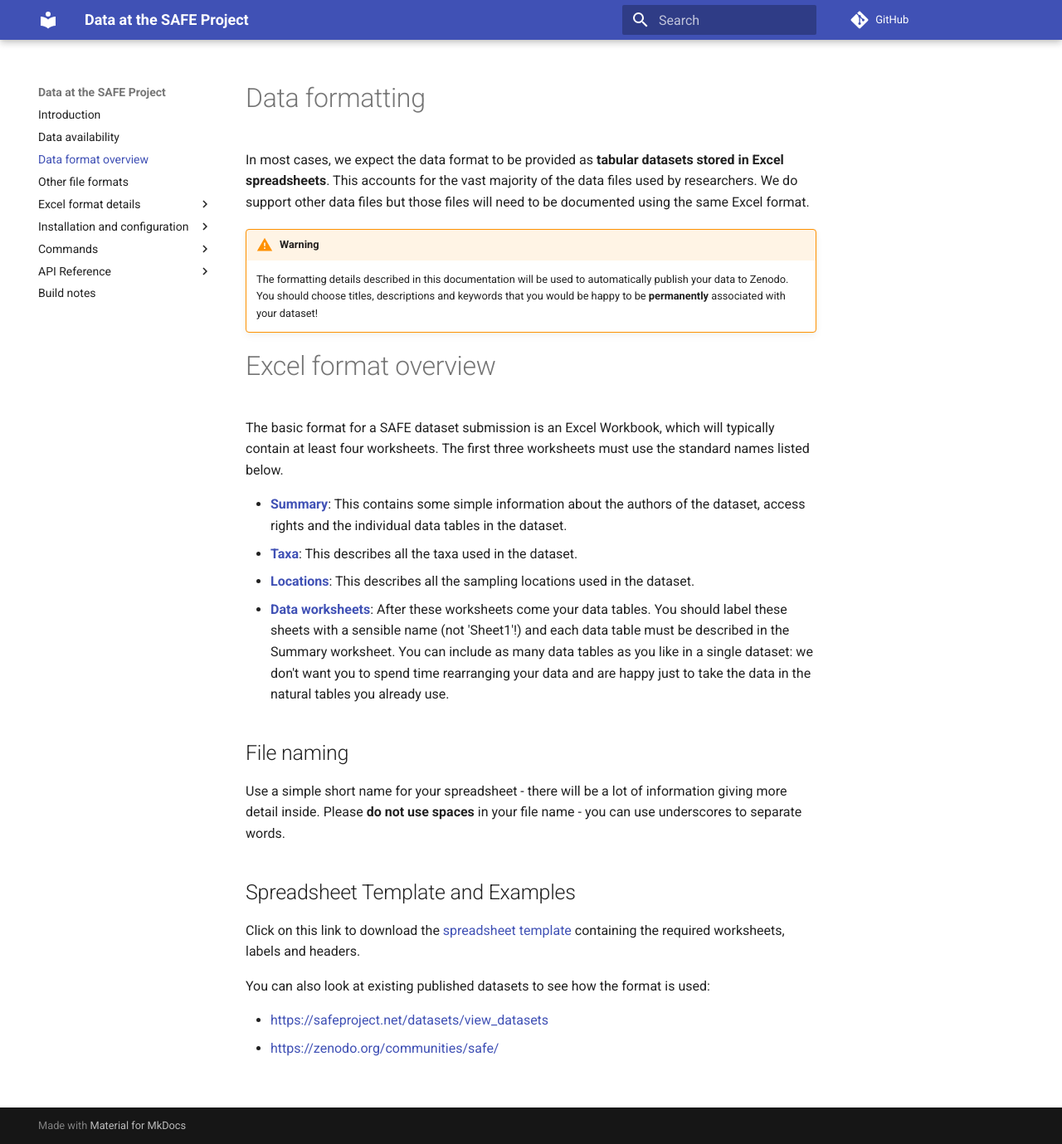
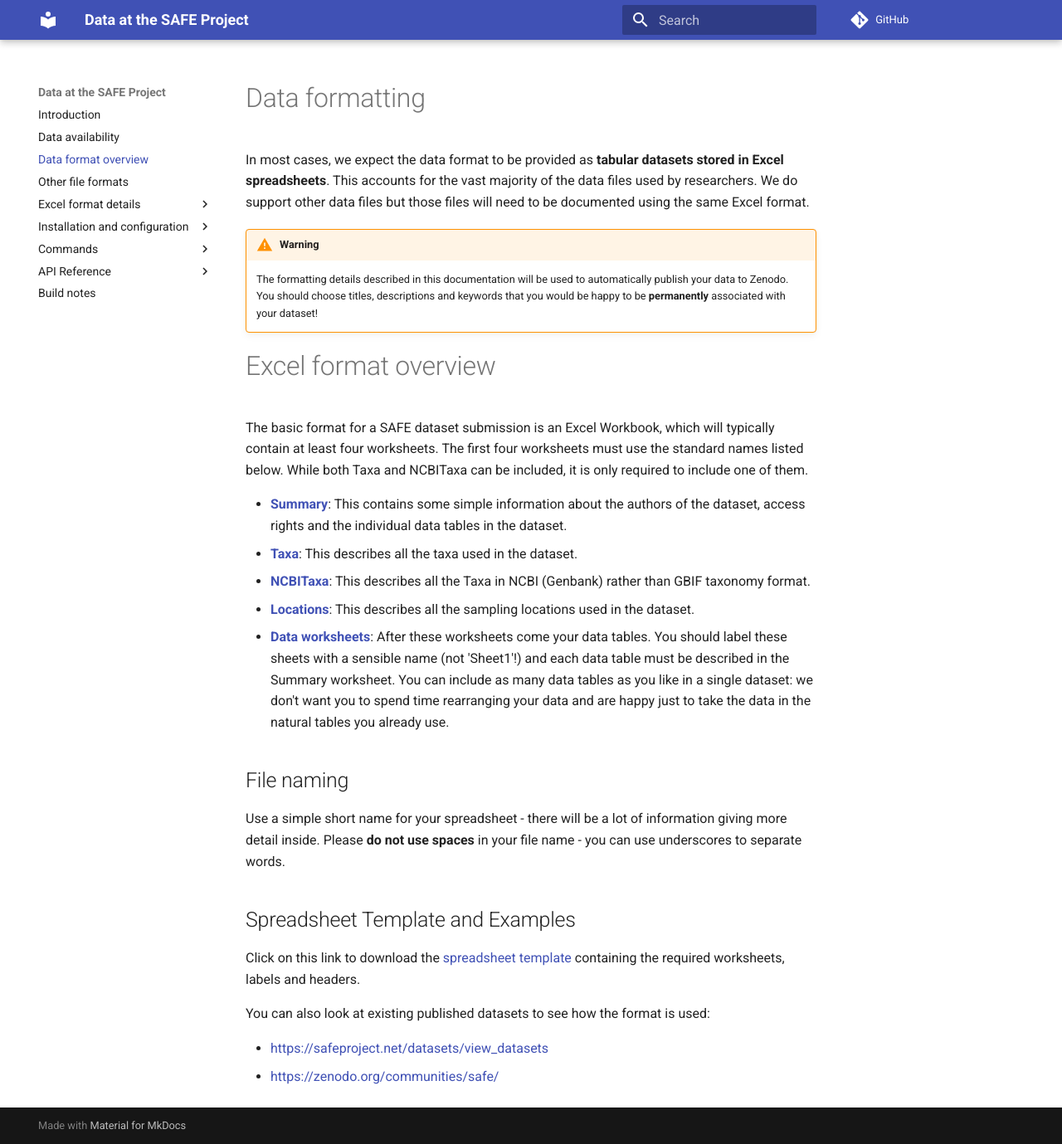
Before and after one commit to ImperialCollegeLondon/safedata_validator, an MkDocs documentation site: the page built from docs/data_format/overview.md, in a window 1280 px wide and 1379 px high. Shown: the whole window at 83% size. Built offline with MkDocs 1.6.1 and Material for MkDocs 9.7.7, drawn with Linux system fonts in a browser that asks for light colours; comment, search, counter and statistics services are not loaded.

Commit message:
Added NCBITaxa to overview docs

```diff
--- a/docs/data_format/overview.md
+++ b/docs/data_format/overview.md
@@ -13,10 +13,11 @@ support other data files but those files will need to be documented using the sa
 
 # Excel format overview
 
-The basic format for a SAFE dataset submission is an Excel Workbook, which will typically contain at least four worksheets. The first  three worksheets must use the standard names listed below.
+The basic format for a SAFE dataset submission is an Excel Workbook, which will typically contain at least four worksheets. The first four worksheets must use the standard names listed below. While both Taxa and NCBITaxa can be included, it is only required to include one of them.
 
 * [**Summary**](summary.md): This contains some simple information about the authors of the dataset, access rights and the individual data tables in the dataset.
 * [**Taxa**](taxa.md): This describes all the taxa used in the dataset.
+* [**NCBITaxa**](ncbi_taxa.md): This describes all the Taxa in NCBI (Genbank) rather than GBIF taxonomy format.
 * [**Locations**](locations.md): This describes all the sampling locations used in the dataset.
 * [**Data worksheets**](data.md): After these worksheets come your data tables. You should label these sheets with a sensible name (not 'Sheet1'!) and each data table must be described in the Summary worksheet. You can include as many data tables as you like in a single dataset: we don't want you to spend time rearranging your data and are happy just to take the data in the natural tables you already use.
 
```
